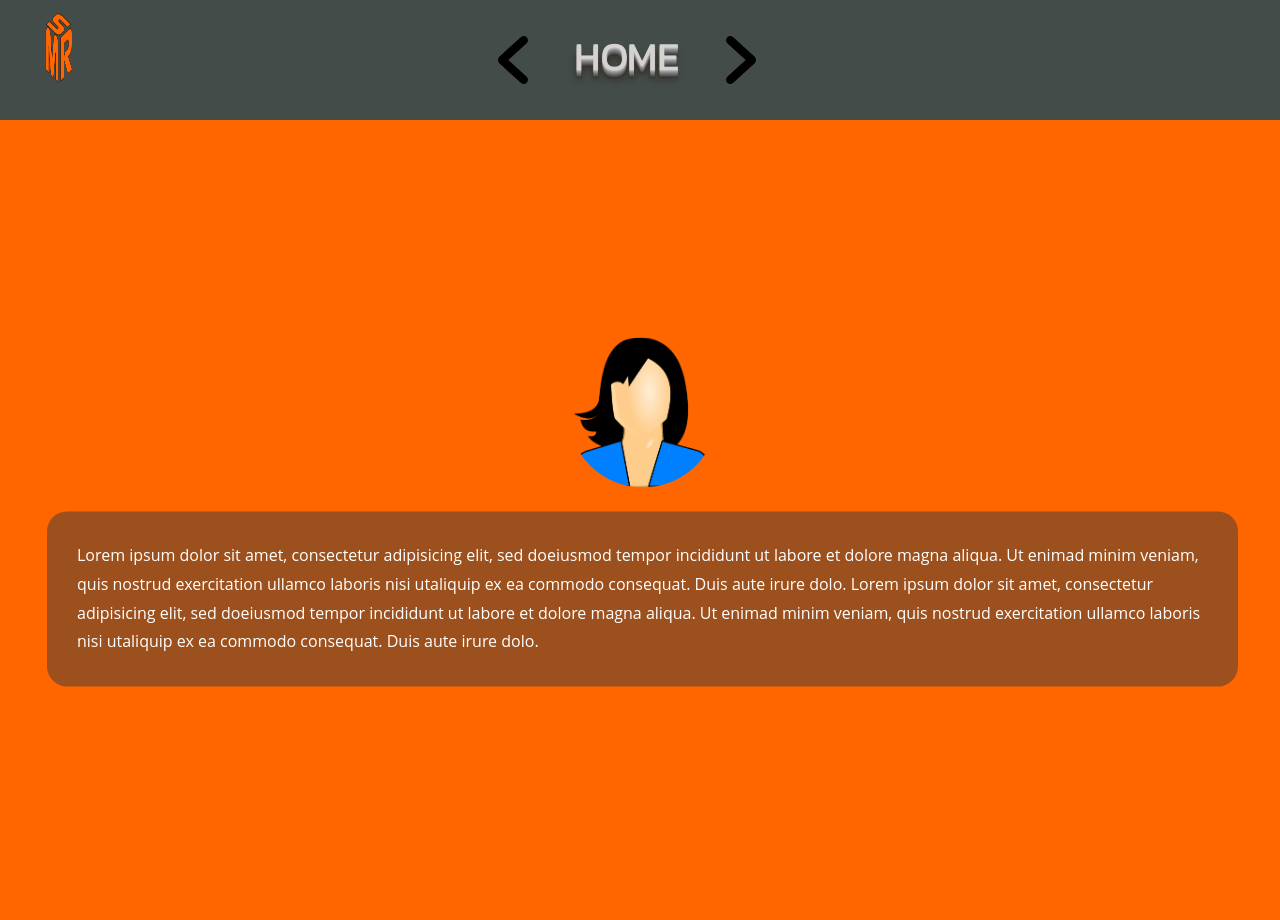
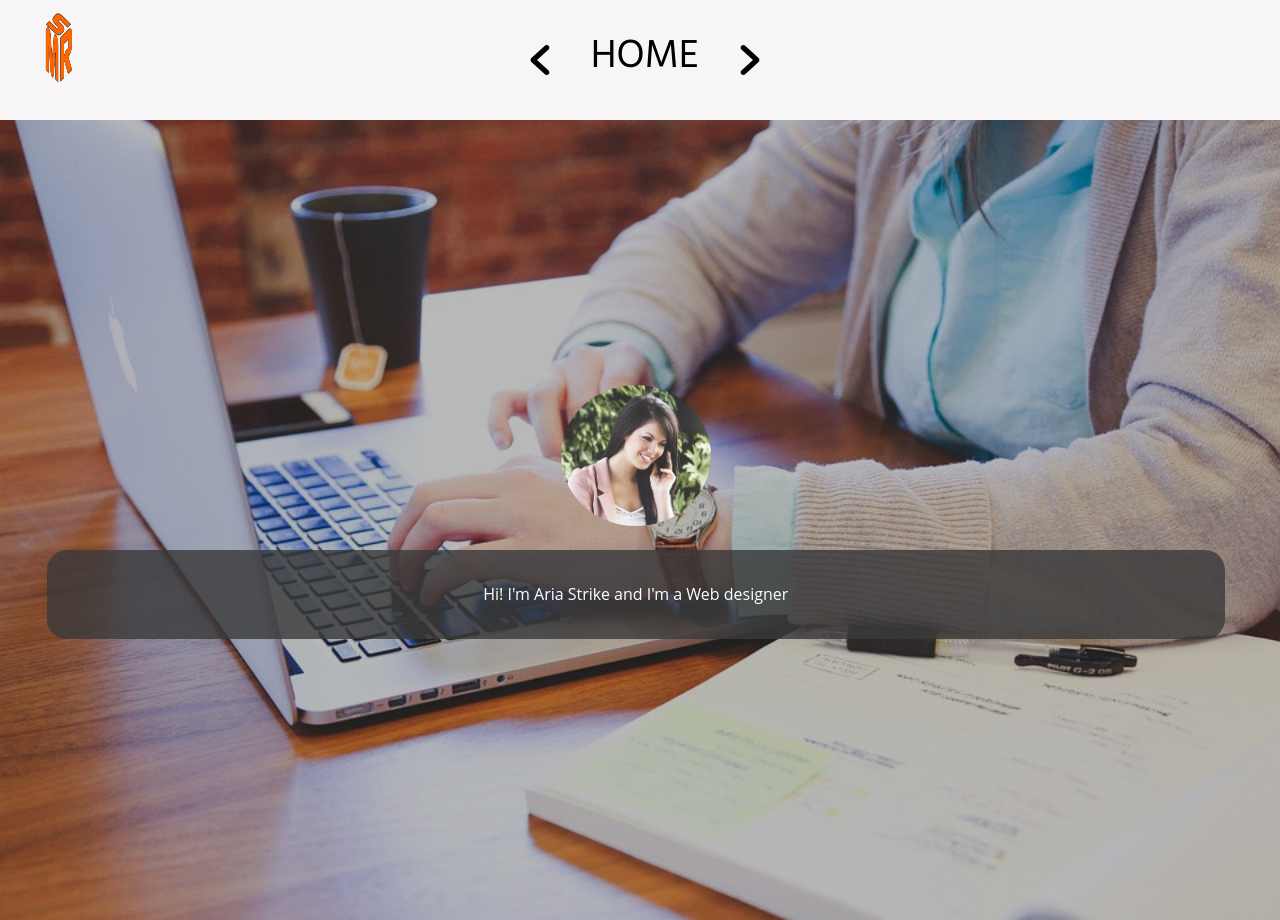
Before and after one commit to mrwebdesigner/mrscvitae, a plain HTML site: page index.html in a window 1280 px wide. Drawn offline with Linux system fonts and the light colour scheme.

Commit message:
Add files via upload

```diff
--- a/css/fonts.css
+++ b/css/fonts.css
@@ -14,3 +14,10 @@
   src: local('Kanit Regular'), local('Kanit-Regular'), url(Kanit/nKKZ-Go6G5tXcraVGwA.woff2) format('woff2');
   unicode-range: U+0000-00FF, U+0131, U+0152-0153, U+02BB-02BC, U+02C6, U+02DA, U+02DC, U+2000-206F, U+2074, U+20AC, U+2122, U+2191, U+2193, U+2212, U+2215, U+FEFF, U+FFFD;
 }
+@font-face {
+  font-family: 'Hind Madurai';
+  font-style: normal;
+  font-weight: 400;
+  src: local('Hind Madurai Regular'), local('HindMadurai-Regular'), url(f0Xx0e2p98ZvDXdZQIOcpqjX9ocC.woff2) format('woff2');
+  unicode-range: U+0000-00FF, U+0131, U+0152-0153, U+02BB-02BC, U+02C6, U+02DA, U+02DC, U+2000-206F, U+2074, U+20AC, U+2122, U+2191, U+2193, U+2212, U+2215, U+FEFF, U+FFFD;
+}
--- a/css/style.css
+++ b/css/style.css
@@ -3,13 +3,13 @@
 * GENERAL SETTINGS
 **************************************************/
 
-body{font-family: 'Kanit', sans-serif;}
+body{font-family: 'Hind Madurai', sans-serif;}
 .solid-container {
   width: 100vw;
   height: 100vh;
   position: relative;
   perspective: 2000px;
-  background: #222;
+  background:#222;
 }
 
 /*************************************************
@@ -50,7 +50,9 @@ body{font-family: 'Kanit', sans-serif;}
 
 #solid .first {
   transform: rotateY(0deg) translateZ(50vw);
-  background: #FF6600;
+  background-image:url("../images/student-849825_960_720.jpg");
+  background-repeat:no-repeat;
+  background-size:cover;
 }
 
 #solid .second {
@@ -107,24 +109,17 @@ body{font-family: 'Kanit', sans-serif;}
 **************************************************/
 .form-inline{margin:0 40% 0 20%}
 .navbar-brand-container{position:relative;float:left;}
-.previous img, .next img{width:48px}
+.previous img, .next img{width:30px}
 .form-inline h1{min-width:180px;text-align:center}
 #pageName{color:#D5D3D0}
 
 h1 span#pageName {
 padding:0 5px;
 text-transform:uppercase;
-text-shadow: 0 1px 1px #bbb,
-		0 2px 0 #999,
-		0 3px 0 #888,
-		0 4px 0 #777,
-		0 5px 0 #666,
-		0 6px 0 #555,
-		0 7px 0 #444,
-		0 8px 0 #333,
-		0 9px 7px #302314;
+font-size:40px;
+color:black;
 }
-.wrap .bg-light{background-color:#444C4A!important}
+.wrap .bg-light{background-color:#F7F5F5!important;}
 
 
 #circle-shape-example {
@@ -194,8 +189,10 @@ article h1, article h2 {
 
 .presentation{
 	padding:30px;
-	background-color:rgba(58,58,58,0.5);
+	background-color:rgba(58,58,58,0.8);
 	border-radius:20px;
+	min-width:92vw;
+	text-align:center;
 }
 
 /*************************************************
--- a/index.html
+++ b/index.html
@@ -68,9 +68,8 @@
 				  <!-- HOMEPAGE -->
 
 <div id="circle-shape-example">
-  <img src="images/avatar.png" alt="Avatar" class="curve"><br>
-  <p class="presentation">Lorem ipsum dolor sit amet, consectetur adipisicing elit, sed doeiusmod tempor incididunt ut labore et dolore magna aliqua. Ut enimad minim veniam, quis nostrud exercitation ullamco laboris nisi utaliquip ex ea commodo consequat. Duis aute irure dolo.
-  Lorem ipsum dolor sit amet, consectetur adipisicing elit, sed doeiusmod tempor incididunt ut labore et dolore magna aliqua. Ut enimad minim veniam, quis nostrud exercitation ullamco laboris nisi utaliquip ex ea commodo consequat. Duis aute irure dolo.
+  <img src="images/fotoprofilo.jpg" alt="Avatar" class="curve"><br>
+  <p class="presentation"> Hi! I'm Aria Strike and I'm a Web designer
   </p>
 </div>
 			  </article>
```
Also changed, not shown: css/f0Xx0e2p98ZvDXdZQIOcpqjX9ocC.woff2 (added), images/fotoprofilo.jpg (added), images/student-849825_960_720.jpg (added).
